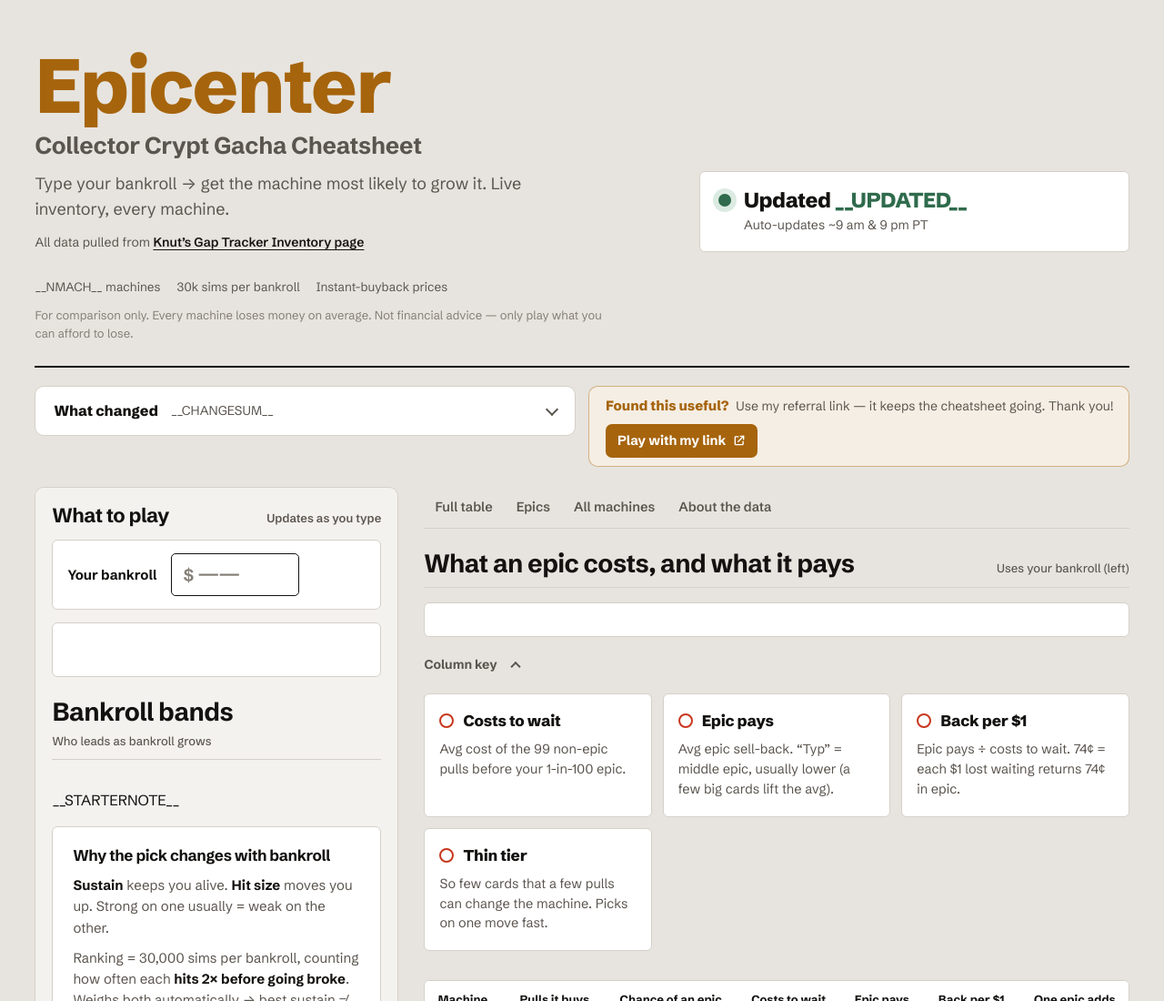
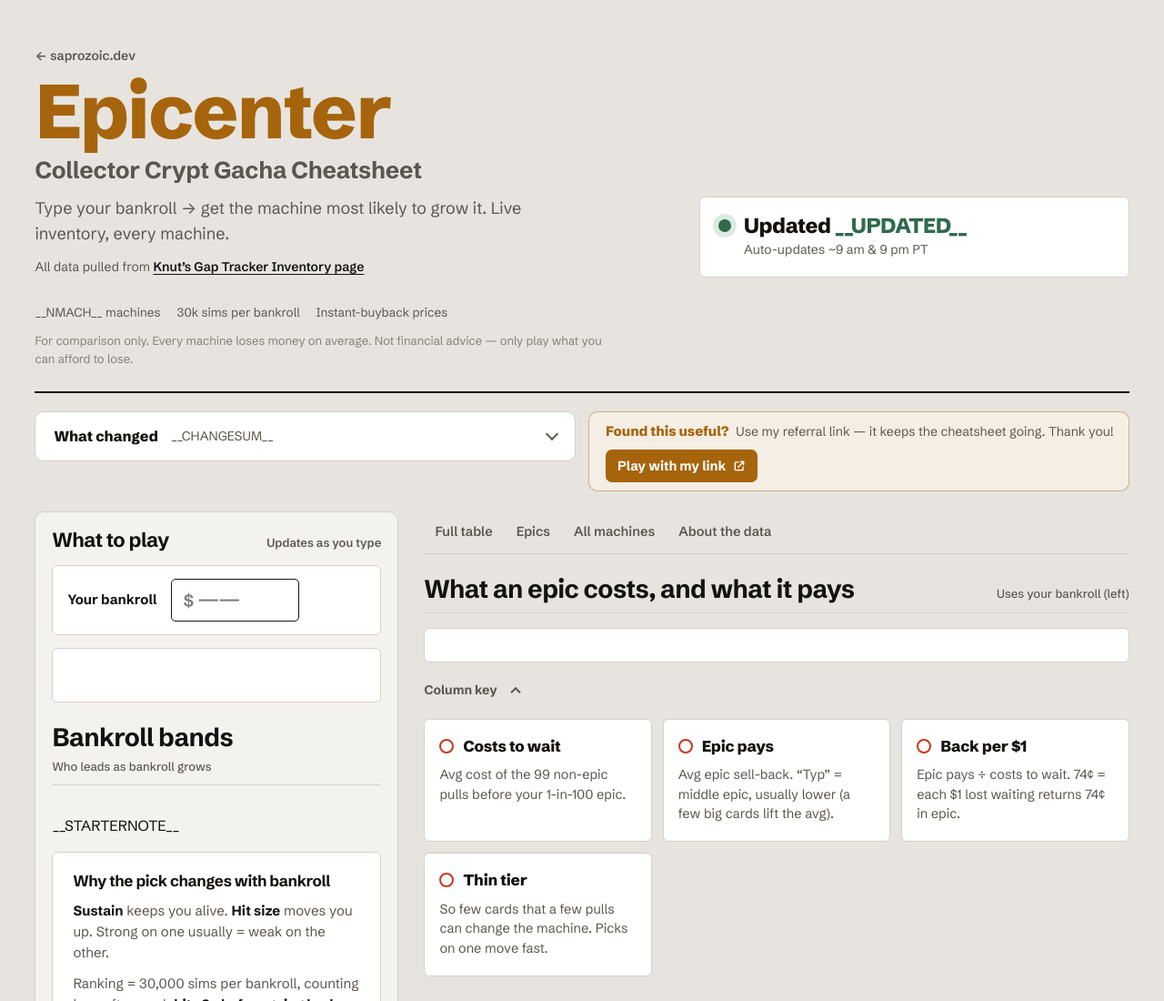
Before and after one commit to saprozoic-dev/cheatsheet, a plain HTML site: page sim/page_template.html in a window 1280 px wide. Shown: the top 1100 px of the page at 91% size. Drawn offline with Linux system fonts and the light colour scheme.

Commit message:
Update page_template.html

```diff
--- a/sim/page_template.html
+++ b/sim/page_template.html
@@ -60,6 +60,8 @@ footer{font-size:13.5px;color:var(--muted);line-height:1.7}
 .mast-copy{display:flex;flex-direction:column;gap:12px}
 .brand{font-size:clamp(19px,2.2vw,26px);font-weight:700;letter-spacing:-.01em;line-height:1.2;color:var(--muted);margin-top:-6px}
 .mast-copy h1{font-size:clamp(46px,7.5vw,84px);color:var(--a)}
+   .home{align-self:flex-start;margin-bottom:-6px;font-size:14px;font-weight:600;color:var(--muted);text-decoration:none}
+.home:hover{color:var(--a)}
 .credit{font-size:14px;color:var(--muted);margin:0}
 .credit a{color:var(--ink);font-weight:600}
 .updated{--fc:var(--c);--fbg:var(--c-bg);background:var(--panel);border:1px solid var(--line);border-radius:6px;padding:18px 20px;display:grid;grid-template-columns:auto minmax(0,1fr);gap:4px 14px;align-items:center}
@@ -284,7 +286,8 @@ footer b{color:var(--ink)}
 <header class="wrap"><div class="mast">
   <div class="mast-grid">
     <div class="mast-copy">
-      <h1>Epicenter</h1>
+      <a class="home" href="https://saprozoic.dev">&larr; saprozoic.dev</a>
+       <h1>Epicenter</h1>
       <div class="brand">Collector Crypt Gacha Cheatsheet</div>
       <p class="lede">Type your bankroll &rarr; get the machine most likely to grow it. Live inventory, every machine.</p>
       <p class="credit">All data pulled from <a href="https://gap.knutegil.dev/inventory" target="_blank" rel="noopener">Knut&rsquo;s Gap Tracker Inventory page</a></p>
```
